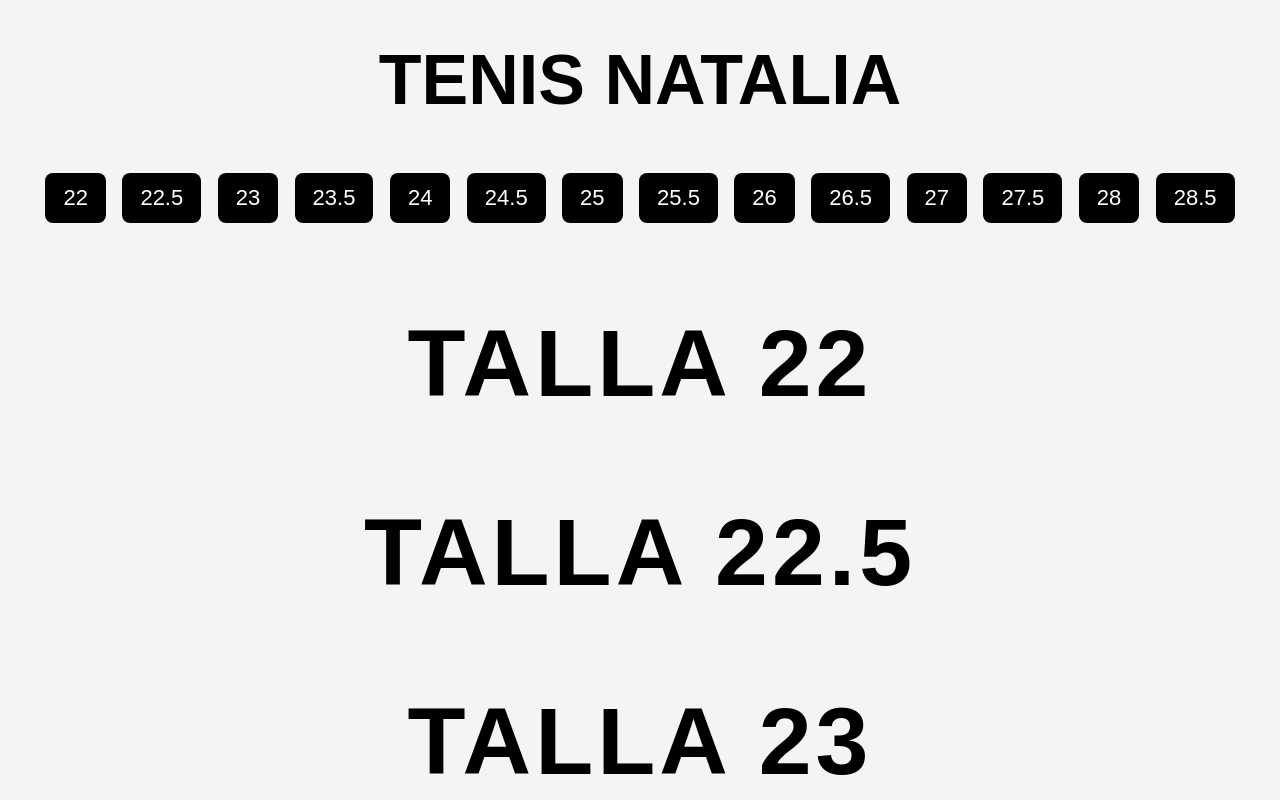
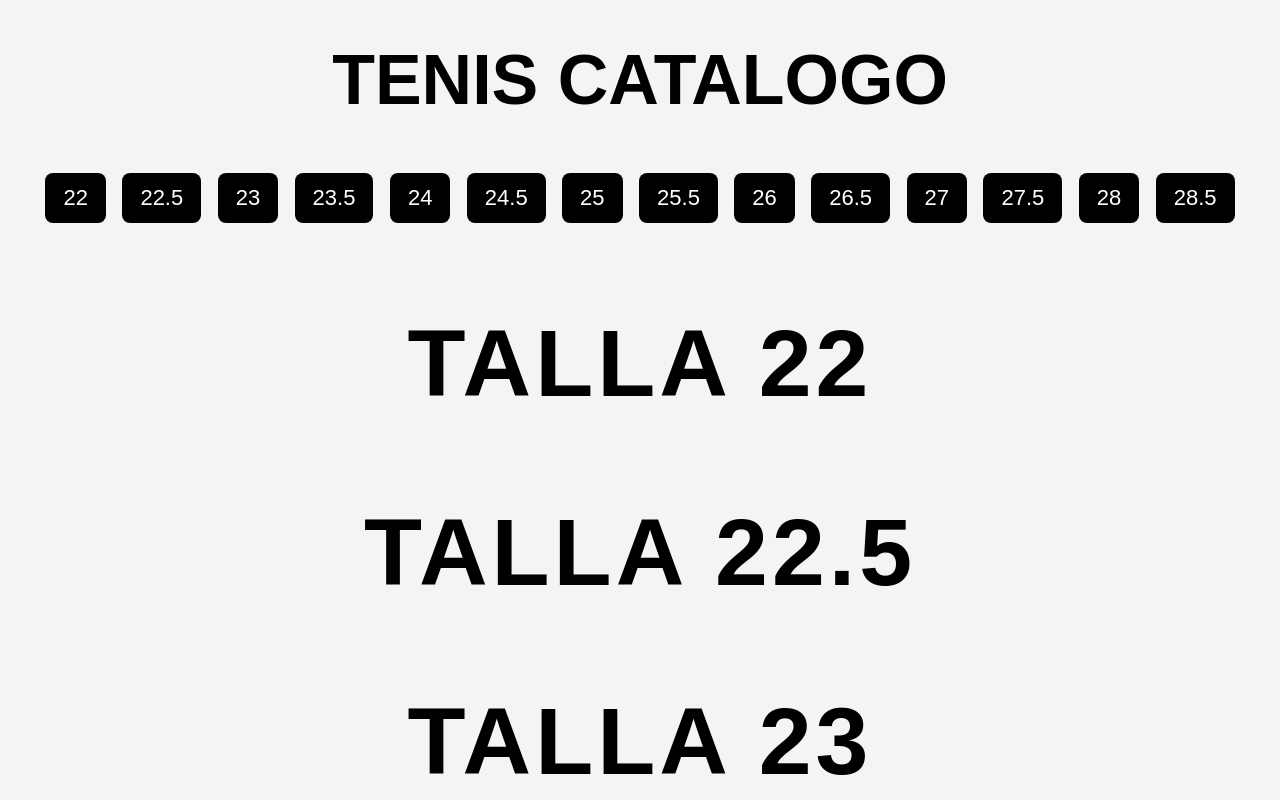
Before and after one commit to edwin250210-max/CATALOGO-TENIS, a plain HTML site: page index.html in a window 1280 px wide. Shown: the top 800 px of the page. Drawn offline with Linux system fonts and the light colour scheme; a script that the page names is missing.

Commit message:
Update index.html

```diff
--- a/index.html
+++ b/index.html
@@ -66,7 +66,7 @@ font-weight:bold;
 
 <body>
 
-<h1>TENIS NATALIA</h1>
+<h1>TENIS CATALOGO</h1>
 
 <div class="menu-tallas">
 <a href="#t22">22</a>
```
